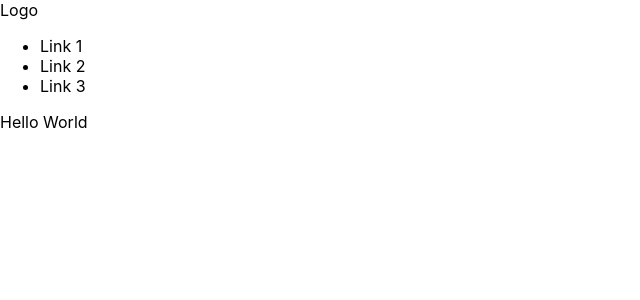
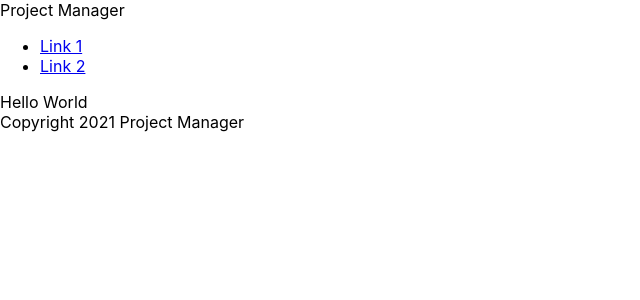
Before and after one commit to HawkinsThomas/project-manager, a React (Create React App) app: page / in a window 1280 px wide. Shown: the top 300 px of the page, without its empty margins (0-640 px from the left). Built offline with nearby package versions, Linux system fonts and the light colour scheme.

Commit message:
Directory and page setup

```diff
--- a/src/App.js
+++ b/src/App.js
@@ -1,6 +1,8 @@
 import { BrowserRouter as Router, Route, Switch } from 'react-router-dom';
 import './App.css';
+import Footer from './modules/footer';
 import NavBar from './modules/navBar';
+import Dashboard from './pages/dashboard';
 import HomePage from './pages/home';
 
 
@@ -8,7 +10,17 @@ function App() {
   return (
     <Router>
       <NavBar />
-      <HomePage />
+      <main>
+        <Switch>
+          <Route exact path="/">
+            <HomePage />
+          </Route>
+          <Route path="/dashboard">
+            <Dashboard />
+          </Route>
+        </Switch>
+      </main>
+      <Footer />
     </Router>
   );
 }
--- /dev/null
+++ b/src/constants.js
@@ -0,0 +1 @@
+export const APP_NAME = 'Project Manager';
--- /dev/null
+++ b/src/custom-hooks/useAxios.js
@@ -0,0 +1,38 @@
+import axios from 'axios';
+import { useState, useEffect } from 'react';
+
+const useAxios = (url, method = "GET", postData = null) => {
+  const [data, setData] = useState(null);
+  const [isPending, setIsPending] = useState(true);
+  const [error, setError] = useState(null);
+
+  useEffect(() => {
+    const abortCont = new AbortController();
+
+    if (method === "GET") {
+      axios.get(url)
+        .then(res => {
+          if (!res.ok) {
+            console.log(res);
+            throw Error(`Could not complete ${method} request from ${url}.`);
+          }
+          return res.json();
+        })
+        .then(data => {
+          setData(data);
+          setIsPending(false);
+          setError(null);
+        })
+        .catch(error => {
+          setIsPending(false);
+          setError(error.message)
+        })
+    }
+
+    return () => abortCont.abort();
+  }, [url, method]);
+
+  return {data, isPending, error};
+}
+
+export default useAxios;
--- /dev/null
+++ b/src/modules/footer.js
@@ -0,0 +1,11 @@
+import { APP_NAME } from '../constants';
+
+const Footer = () => {
+  return (
+    <footer className="">
+      <span>Copyright { new Date().getFullYear() } {APP_NAME}</span>
+    </footer>
+   );
+}
+
+export default Footer;
--- a/src/modules/navBar.js
+++ b/src/modules/navBar.js
@@ -1,15 +1,19 @@
+import { Link } from 'react-router-dom';
+import { APP_NAME } from '../constants';
+
 const NavBar = () => {
   return (
     <header>
       <nav>
-        <div>Logo</div>
-        <div>
-          <ul>
-            <li>Link 1</li>
-            <li>Link 2</li>
-            <li>Link 3</li>
-          </ul>
-        </div>
+        <span>{APP_NAME}</span>
+        <ul>
+          <li>
+            <Link to="/">Link 1</Link>
+          </li>
+          <li>
+            <Link to="/dashboard">Link 2</Link>
+          </li>
+        </ul>
       </nav>
     </header>
    );
--- /dev/null
+++ b/src/pages/dashboard/index.js
@@ -0,0 +1,19 @@
+import useAxios from '../../custom-hooks/useAxios';
+
+const Dashboard = (user) => {
+  const {data, isPending, error} = useAxios('http://hades-ships.herokuapp.com/modules?type=weapon&name=battery&level=10', "GET");
+
+  return (
+    <div>
+      <section>
+        <h2>Projects</h2>
+        <h3>Test Axios</h3>
+        {isPending && <div>Loading...</div>}
+        {error && <div>{error}</div>}
+        {data && <div>{data}</div>}
+      </section>
+    </div>
+   );
+}
+
+export default Dashboard;
```
Also changed, not shown: src/pages/home/component.js (added, +7 -0 lines), public/manifest.json.
